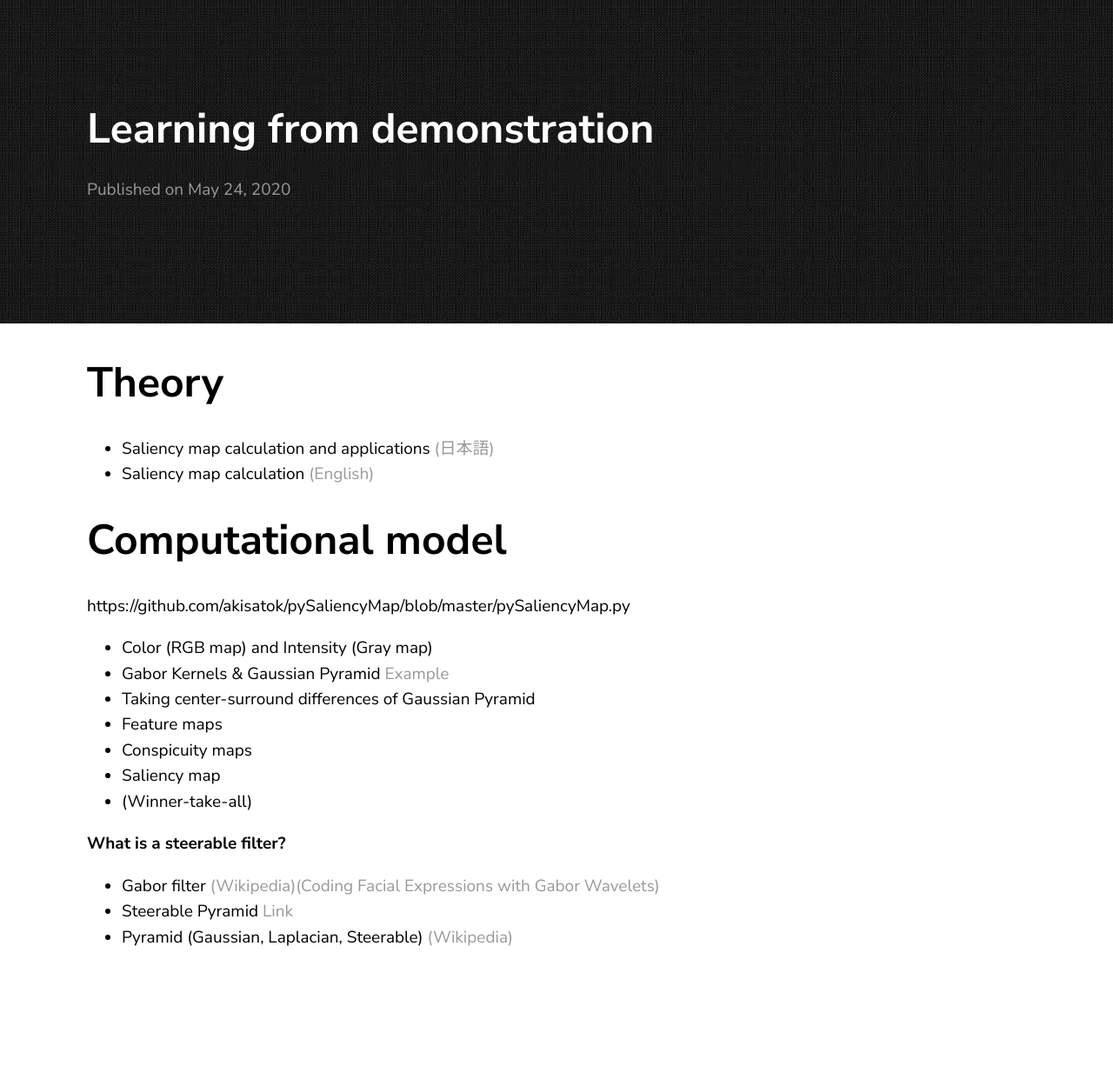
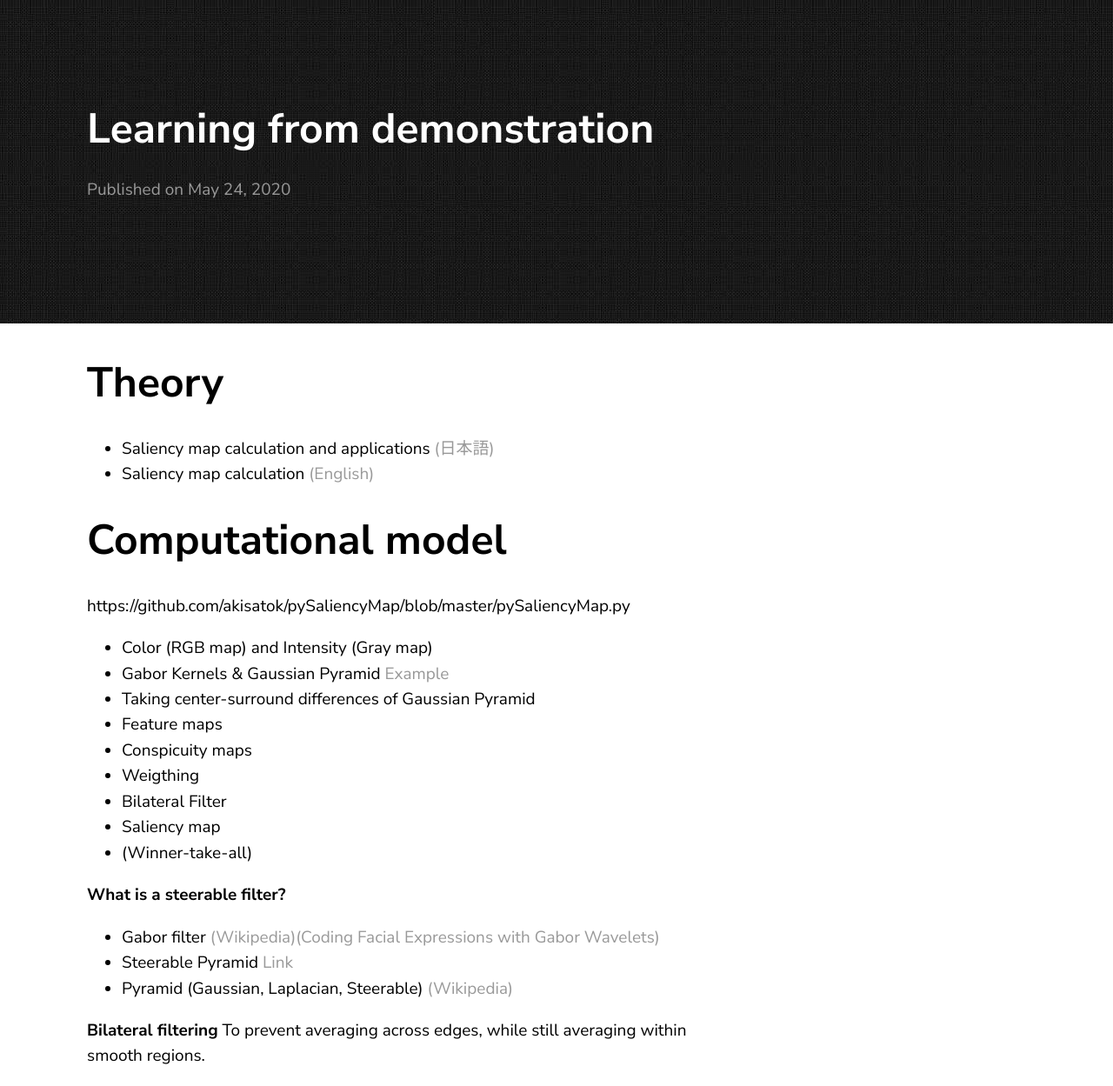
Before and after one commit to jluis9796/jluis9796.github.io, a Jekyll site: the page built from _posts/2020-06-03-saliency-map.markdown, in a window 1280 px wide. Shown: the whole page at 87% size. Built offline with Jekyll 4.4.1, drawn with Linux system fonts in a browser that asks for light colours; before the commit the page ends 1112 px from its top, so only the background shows below that.

Commit message:
Update 2020-06-03-saliency-map.markdown

```diff
--- a/_posts/2020-06-03-saliency-map.markdown
+++ b/_posts/2020-06-03-saliency-map.markdown
@@ -15,6 +15,8 @@ https://github.com/akisatok/pySaliencyMap/blob/master/pySaliencyMap.py
 * Taking center-surround differences of Gaussian Pyramid
 * Feature maps
 * Conspicuity maps
+* Weigthing
+* Bilateral Filter <a href="https://docs.opencv.org/3.0-last-rst/modules/imgproc/doc/filtering.html?highlight=laplacian#bilateralfilter">
 * Saliency map
 * (Winner-take-all)
 
@@ -22,3 +24,6 @@ https://github.com/akisatok/pySaliencyMap/blob/master/pySaliencyMap.py
 * Gabor filter <a href="https://en.wikipedia.org/wiki/Gabor_filter">(Wikipedia)</a><a href="https://zenodo.org/record/3430156#.XtbrlzozbIU">(Coding Facial Expressions with Gabor Wavelets)</a>
 * Steerable Pyramid <a href="https://www.cns.nyu.edu/~eero/STEERPYR/"> Link </a>
 * Pyramid (Gaussian, Laplacian, Steerable) <a href="https://en.wikipedia.org/wiki/Pyramid_(image_processing)"> (Wikipedia)</a>
+
+**Bilateral filtering** <a href="http://homepages.inf.ed.ac.uk/rbf/CVonline/LOCAL_COPIES/MANDUCHI1/Bilateral_Filtering.html"></a>
+To prevent averaging across edges, while still averaging within smooth regions.
```
